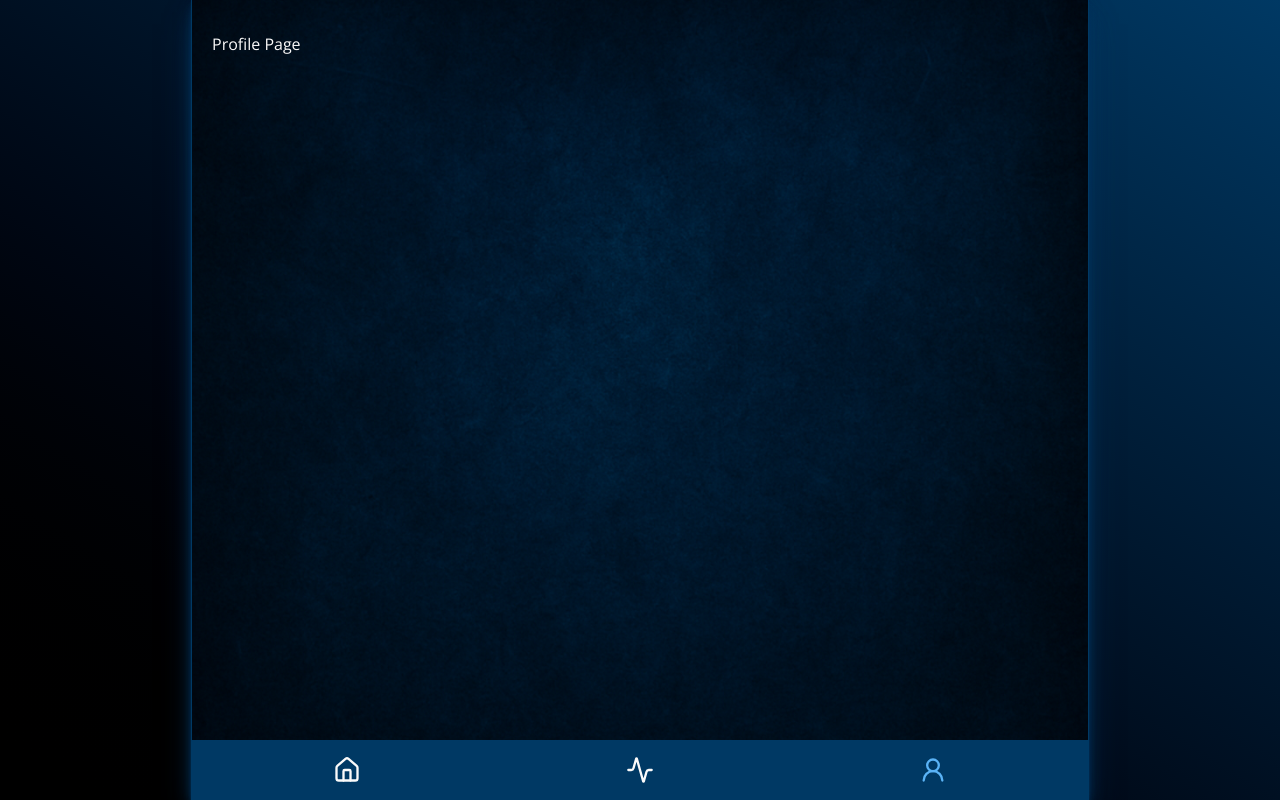
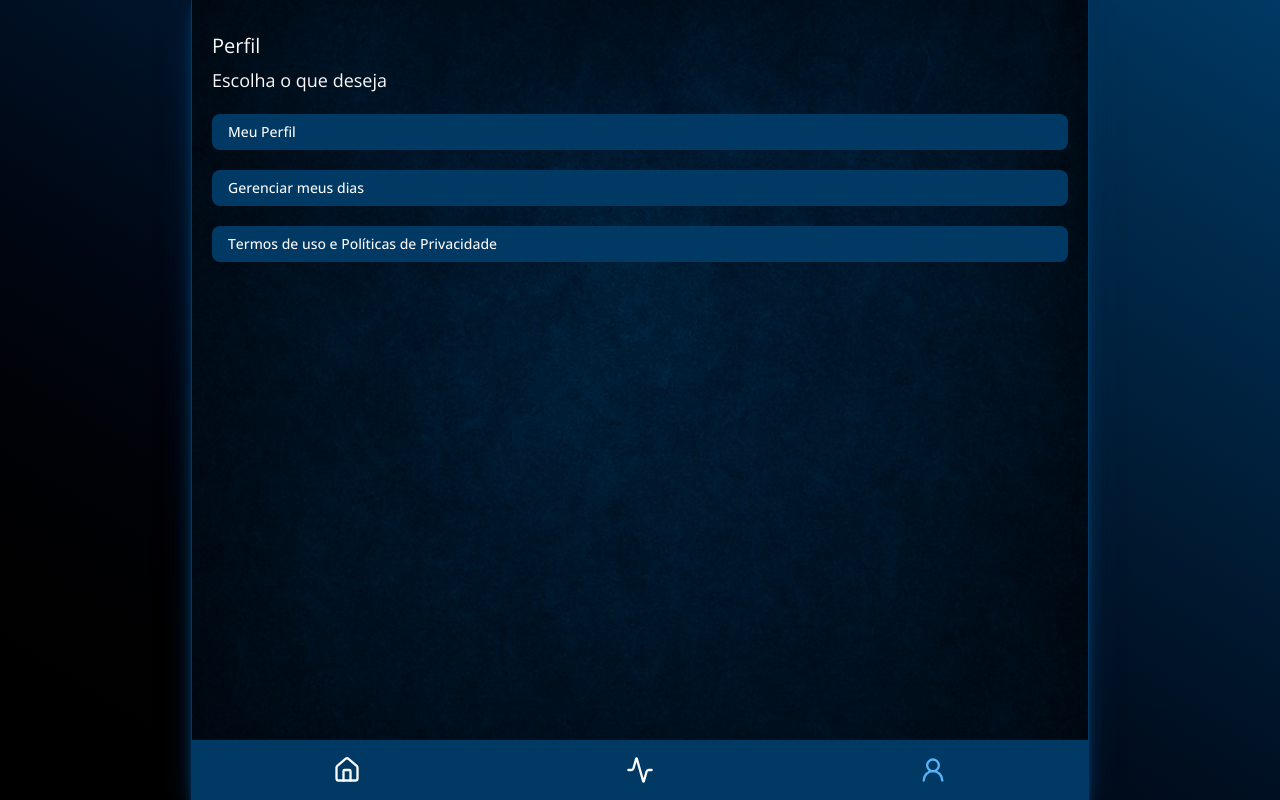
Before and after one commit to KevinWillyan456/purchaseway-time-flow, a Next.js app: page /profile in a window 1280 px wide. Built offline with nearby package versions, Linux system fonts and the light colour scheme.

Commit message:
feat: implementar página de perfil com opções de navegação e refatorar componente ActivityCard

```diff
--- /dev/null
+++ b/src/app/(public)/profile/_components/Option.tsx
@@ -0,0 +1,20 @@
+'use client'
+
+import { Button } from '@/app/_components/ui/button'
+import { ROUTES, RouteType } from '@/app/_constants/routes'
+import { cn } from '@/app/_lib/utils'
+import Link from 'next/link'
+
+interface OptionProps {
+  title: string
+  url?: RouteType
+  className?: string
+}
+
+export function Option({ title, url = ROUTES.INDEX, className }: OptionProps) {
+  return (
+    <Button asChild className={cn('block truncate', className)}>
+      <Link href={url}>{title}</Link>
+    </Button>
+  )
+}
--- a/src/app/(public)/profile/page.tsx
+++ b/src/app/(public)/profile/page.tsx
@@ -1,9 +1,18 @@
 import { Container } from '@/app/_components/Container'
+import { Subtitle, Title } from '@/app/_components/Typography'
+import { Option } from './_components/Option'
 
-export default function Home() {
+export default function Profile() {
   return (
     <Container className="animate-fade-in">
-      <h1>Profile Page</h1>
+      <div className="space-y-1.5">
+        <Title>Perfil</Title>
+        <Subtitle>Escolha o que deseja</Subtitle>
+      </div>
+
+      <Option title="Meu Perfil" url="/" />
+      <Option title="Gerenciar meus dias" url="/" />
+      <Option title="Termos de uso e Políticas de Privacidade" url="/legal" />
     </Container>
   )
 }
--- a/src/app/_components/ActivityCard.tsx
+++ b/src/app/_components/ActivityCard.tsx
@@ -41,14 +41,17 @@ function calculateDuration(startTime: string | Date, endTime: string | Date) {
 export function ActivityCard({ activities }: ActivityCardProps) {
   if (activities.length === 0) {
     return (
-      <Card>
+      <Card
+        className="animate-fade-in"
+        style={{ animationDelay: '0.2s', animationFillMode: 'backwards' }}
+      >
         <CardContent className="text-xs">Sem atividades</CardContent>
       </Card>
     )
   }
 
   return (
-    <section className="grid gap-4 md:grid-cols-2 lg:grid-cols-3">
+    <section className="grid grid-cols-1 gap-4 md:grid-cols-2 lg:grid-cols-3">
       {activities.map((activity, index) => (
         <Card
           key={activity.id}
@@ -59,7 +62,7 @@ export function ActivityCard({ activities }: ActivityCardProps) {
           }}
         >
           <CardContent className="space-y-1.5 text-xs">
-            <h3>{activity.title}</h3>
+            <h3 className="truncate">{activity.title}</h3>
             <p>
               {`A partir das ${formatTime(activity.startTime)} até ${formatTime(activity.endTime)}`}
             </p>
--- a/src/app/_constants/routes.ts
+++ b/src/app/_constants/routes.ts
@@ -5,3 +5,5 @@ export const ROUTES = {
   PROFILE: '/profile',
   LEGAL: '/legal'
 } as const
+
+export type RouteType = (typeof ROUTES)[keyof typeof ROUTES]
```
